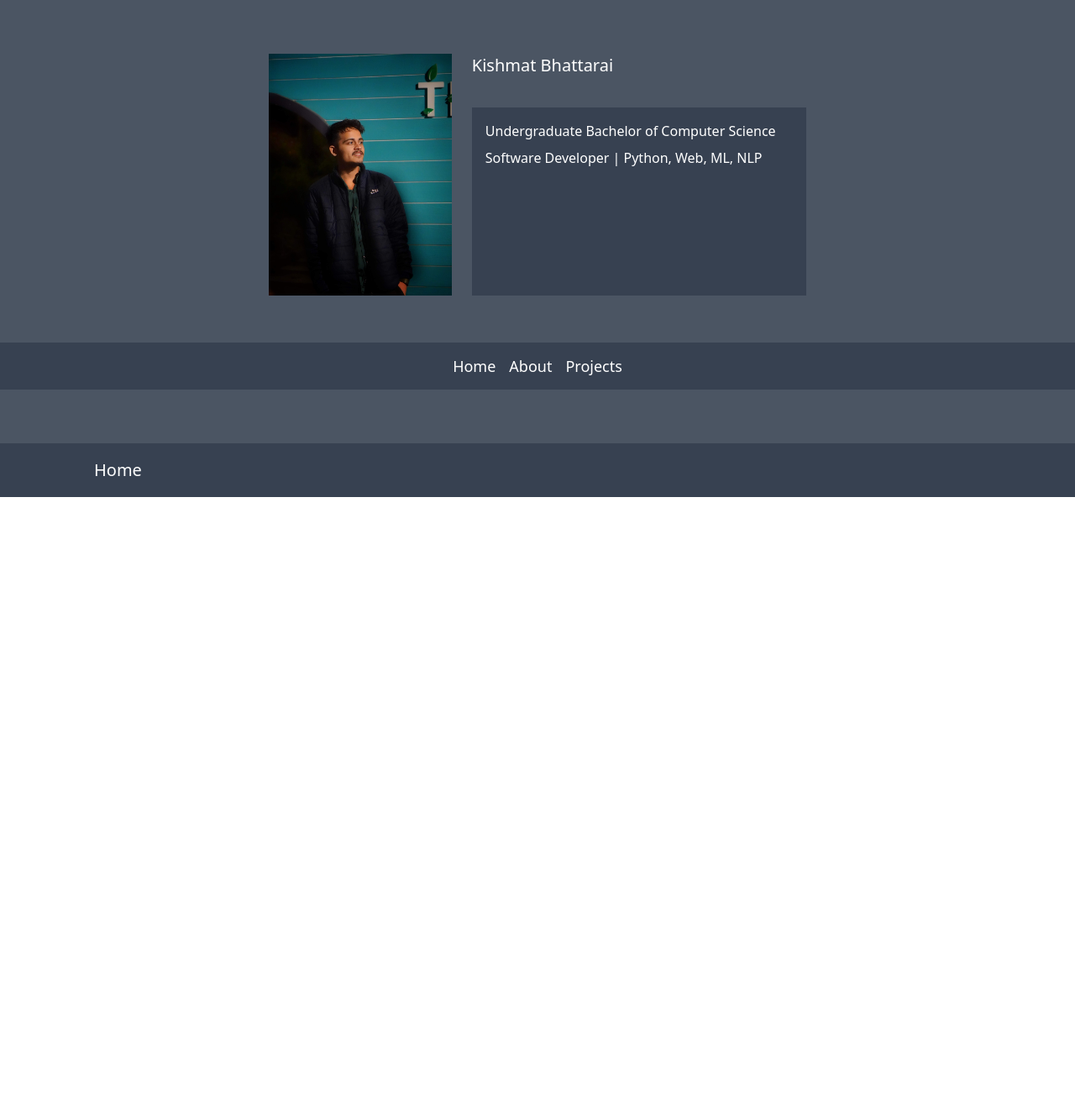
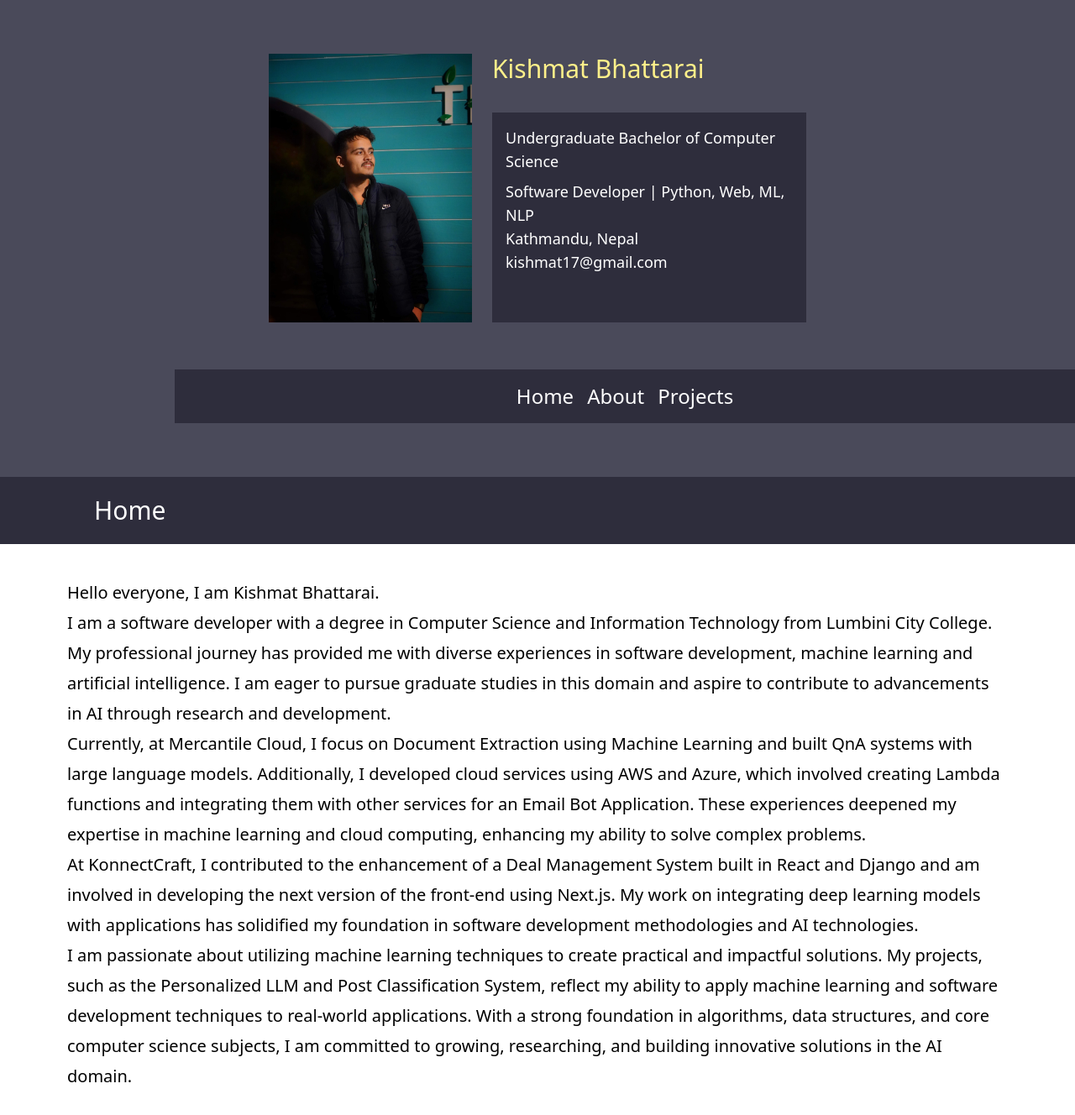
Before and after one commit to 0xkibh/kishmat-portfolio, a SvelteKit app: page / in a window 1280 px wide. Shown: the top 1328 px of the page at 84% size. Before the commit the page ends 800 px from the top, so only its background shows below. Built offline with nearby package versions, Linux system fonts and the light colour scheme.

Commit message:
feat: update header and home page content

```diff
--- a/src/routes/+page.svelte
+++ b/src/routes/+page.svelte
@@ -7,8 +7,33 @@
 </svelte:head>
 
 <section >
-	<div class="w-full bg-gray-700 text-white h-16 text-xl flex items-center pl-28">
+	<div class="w-full bg-[#2E2D3C] text-white h-20 text-3xl flex items-center pl-28">
 		Home
+	</div>
+	<div class="text-xl  py-10 px-20 leading-9">
+		<p> Hello everyone, I am Kishmat Bhattarai. </p>
+
+		<p> I am a software developer with a degree in Computer Science and Information Technology from Lumbini City College.
+			My professional journey has provided me with diverse experiences in software development, machine learning and artificial
+			intelligence. I am eager to pursue graduate studies in this domain and aspire to contribute to advancements in AI through research and development.
+		</p>
+
+        <p>Currently, at Mercantile Cloud, I focus on Document Extraction using Machine Learning and built QnA systems with large language models.
+			Additionally, I developed cloud services using AWS and Azure, which involved creating Lambda functions and integrating them with other services for an Email Bot Application.
+		   These experiences deepened my expertise in machine learning and cloud computing, enhancing my ability to solve complex problems.
+		</p>
+
+        <p>At KonnectCraft, I contributed to the enhancement of a Deal Management System built in React and Django and
+		am involved in developing the next version of the front-end using Next.js. My work on integrating deep learning models
+		with applications has solidified my foundation in software development methodologies and AI technologies.
+		</p>
+
+		<p>
+        I am passionate about utilizing machine learning techniques to create practical and impactful solutions. My projects,
+		such as the Personalized LLM and Post Classification System, reflect my ability to apply machine learning and software
+		development techniques to real-world applications. With a strong foundation in algorithms, data structures, and core computer
+		science subjects, I am committed to growing, researching, and building innovative solutions in the AI domain.
+	    </p>
 	</div>
 
 </section>
--- a/src/routes/Header.svelte
+++ b/src/routes/Header.svelte
@@ -2,29 +2,33 @@
 	import { page } from '$app/stores';
 </script>
 
-<header class="w-full bg-gray-600 text-white py-16 ">
+<header class="w-full bg-[#4A4A5A] text-white py-16 text-lg ">
 
 	<section class="mb-14 w-full flex justify-center">
-		<div class="w-1/2 flex h-72 space-x-6">
+		<div class="w-1/2 flex h-80 space-x-6">
 
 			<img src="kishmat_bhattarai.jpeg" class="object-contain" alt="kishmat">
 
 			<div class="flex flex-col h-full w-full space-y-5 ">
-				<h1 class="h-1/6 text-xl">
+				<h1 class="h-1/6 text-3xl text-yellow-200">
 					Kishmat Bhattarai
 				</h1>
 
-				<div class="h-5/6 flex flex-col p-4 bg-gray-700 space-y-2">
-					<div>Undergraduate Bachelor of Computer Science</div>
-					<div>Software Developer | Python, Web, ML, NLP</div>
+				<div class="h-5/6 flex flex-col p-4 bg-[#2E2D3C] space-y-2">
+					<div class="font-extralight">Undergraduate Bachelor of Computer Science</div>
+					<div class="font-light">
+						Software Developer | Python, Web, ML, NLP
+						<p>Kathmandu, Nepal</p>
+						<p>kishmat17@gmail.com</p>
+					</div>
 				</div>
 			</div>
 
 		</div>
 	</section>
 
-	<nav class="bg-gray-700 ">
-		<ul class="flex justify-center text-lg space-x-4 h-14 items-center">
+	<nav class="bg-[#2E2D3C] ml-52 ">
+		<ul class="flex justify-center text-2xl space-x-4 h-16 items-center">
 			<li aria-current={$page.url.pathname === '/' ? 'page' : undefined}>
 				<a href="/">Home</a>
 			</li>
```
